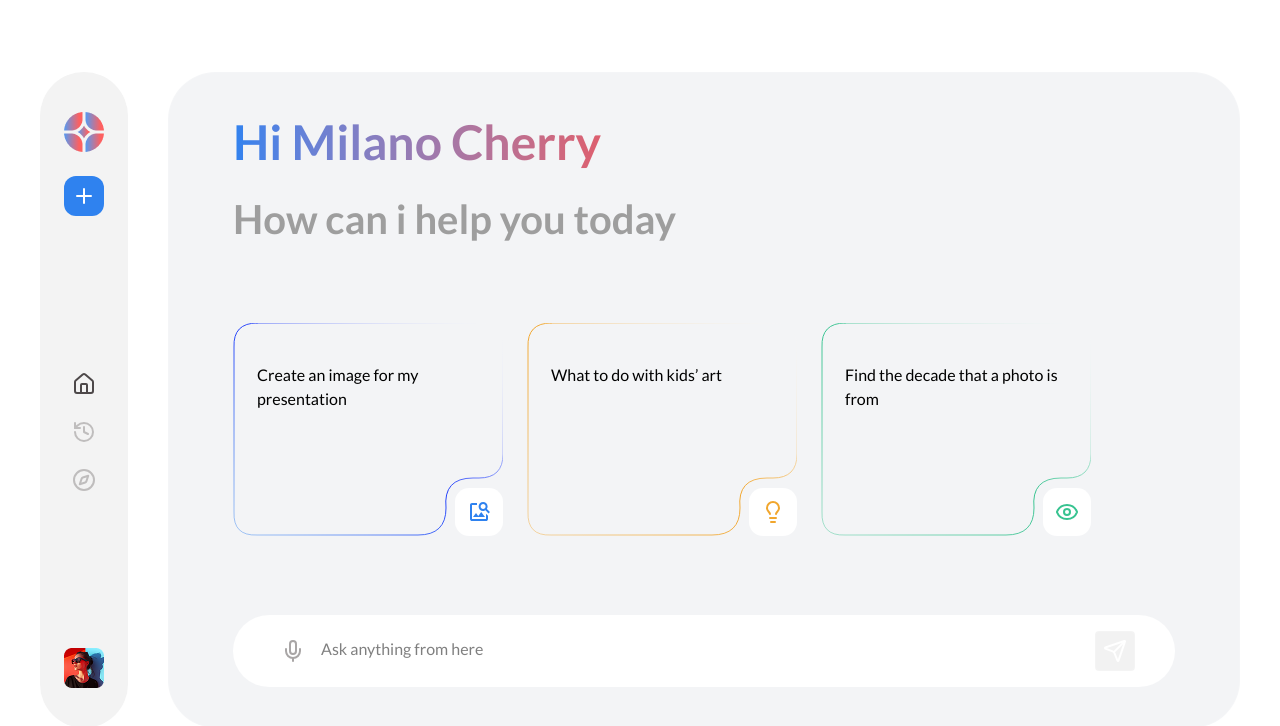
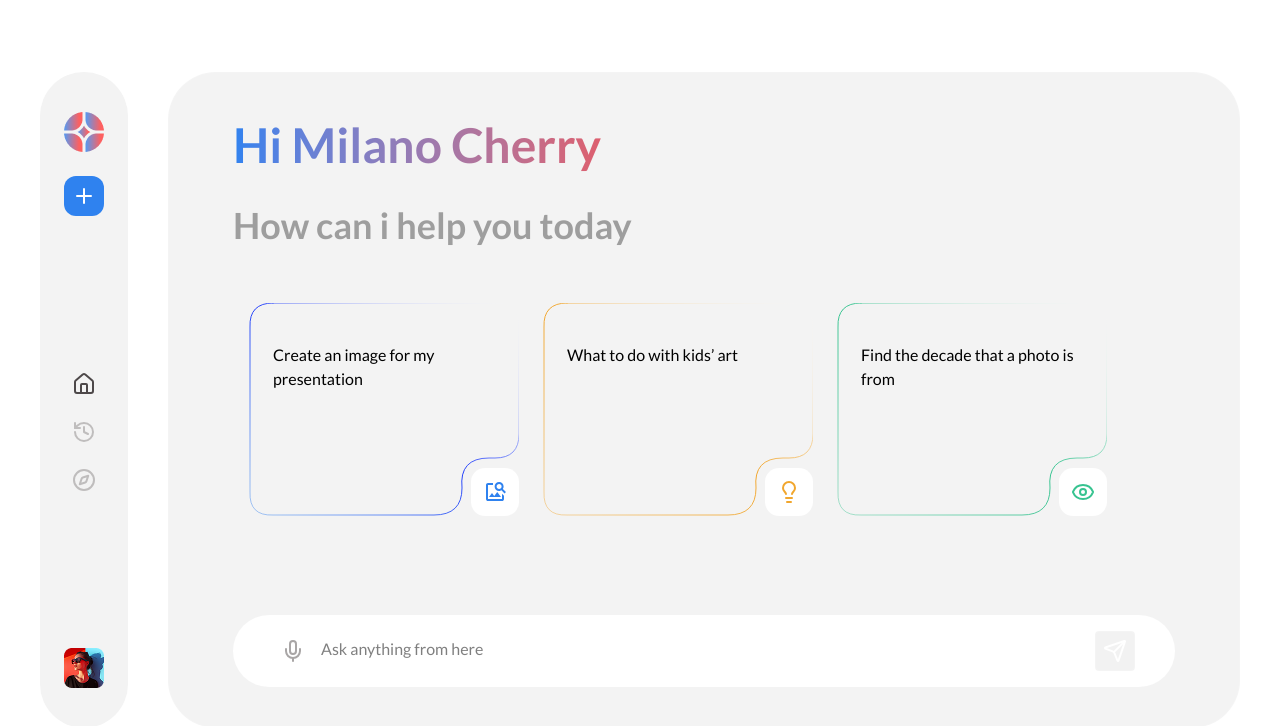
Before and after one commit to Kaliuzhnyi-Nazariy/chatbot_ui, a React (Vite) app: page / in a window 1280 px wide. Shown: the top 726 px of the page. Built offline with nearby package versions, Linux system fonts and the light colour scheme.

Commit message:
style: add colors and change values in components form root colors

```diff
--- a/src/Components/Chat/ChatContainer.tsx
+++ b/src/Components/Chat/ChatContainer.tsx
@@ -10,15 +10,20 @@ const ChatContainer = () => {
   return (
     <div
       className={clsx(
-        "bg-gray-100 py-5 px-8 lg:py-10 lg:px-16 border border-white/10 rounded-[48px] flex flex-col gap-3 lg:gap-10 h-full min-h-0 overflow-y-auto overflow-hidden lg:flex-1 ",
-        messages.length === 0 && " justify-between",
+        "bg-(--neutral100) border border-white/10 rounded-[48px]",
+        "flex flex-col justify-between h-full min-h-0 lg:flex-1",
+        "py-4 px-8 lg:py-10 lg:px-16 lg:gap-10",
+        "overflow-hidden",
       )}
     >
-      {messages.length > 0 ? (
-        <MessagesList messages={messages} isTyping={isTyping} />
-      ) : (
-        <EmptyState addMessage={addMessage} />
-      )}
+      <div className="overflow-y-auto flex flex-col h-full">
+        {/* <div className="h-full grid grid-rows-[auto_1fr] overflow-y-auto"> */}
+        {messages.length > 0 ? (
+          <MessagesList messages={messages} isTyping={isTyping} />
+        ) : (
+          <EmptyState addMessage={addMessage} />
+        )}
+      </div>
       <MessageInput addMessage={addMessage} isTyping={isTyping} />
     </div>
   );
--- a/src/Components/Chat/EmptyState.tsx
+++ b/src/Components/Chat/EmptyState.tsx
@@ -7,23 +7,26 @@ const EmptyState = ({ addMessage }: { addMessage: (data: string) => void }) => {
     <>
       <header className="flex flex-col gap-6">
         <h1
-          className="inline-block text-2xl sm:text-4xl lg:text-5xl lg:leading-14.5 font-bold
+          className="inline-block text-2xl sm:text-4xl lg:text-5xl lg:leading-16 font-bold
       bg-linear-to-r from-(--primary300) to-[#FF3B3B]
       bg-clip-text text-transparent from-0% to-50%  "
         >
           Hi Milano Cherry
         </h1>
-        <p className="lg:text-[40px] lg:leading-12 font-semibold text-(--neutral500) text-lg sm:text-2xl">
+        <p className="lg:text-4xl lg:leading-12 font-semibold text-(--neutral500) text-lg sm:text-2xl">
           How can i help you today
         </p>
       </header>
 
-      <div className="relative flex items-center justify-center p-0 bg-gray-100">
-        <div className="flex items-center justify-between w-full relative">
-          <ul className="hidden xl:grid grid-cols-3 items-center gap-6 relative">
-            <li
-              className="hover:cursor-pointer"
-              onClick={() => addMessage("Create an image for my presentation")}
+      <div className="relative flex-1 flex items-center justify-center overflow-x-hidden">
+        <div className="flex items-center justify-between w-full">
+          <ul className="hidden xl:grid grid-cols-3 items-center gap-6 px-4 ">
+            <li className="transition-all duration-200">
+              <button
+                type="button"
+                onClick={() =>
+                  addMessage("Create an image for my presentation")
+                }
               >
                 <PromptCard
                   message="Create an image for my presentation"
@@ -31,10 +34,12 @@ const EmptyState = ({ addMessage }: { addMessage: (data: string) => void }) => {
                   middleColor="#223FFA"
                   endColor="rgba(47,130,239,0.4)"
                 />
+              </button>
             </li>
-            <li
+            <li>
+              <button
+                type="button"
                 onClick={() => addMessage("What to do with kids’ art")}
-              className="hover:cursor-pointer"
               >
                 <PromptCard
                   message="What to do with kids’ art"
@@ -42,10 +47,14 @@ const EmptyState = ({ addMessage }: { addMessage: (data: string) => void }) => {
                   middleColor="#F1A62D"
                   endColor="#F1A62D66"
                 />
+              </button>
             </li>
-            <li
-              className="hover:cursor-pointer"
-              onClick={() => addMessage("Find the decade that a photo is from")}
+            <li>
+              <button
+                type="button"
+                onClick={() =>
+                  addMessage("Find the decade that a photo is from")
+                }
               >
                 <PromptCard
                   message="Find the decade that a photo is from"
@@ -53,46 +62,60 @@ const EmptyState = ({ addMessage }: { addMessage: (data: string) => void }) => {
                   middleColor="#37C390"
                   endColor="#37C39066"
                 />
+              </button>
             </li>
           </ul>
 
-          <ul className="flex flex-col mx-auto items-center gap-3 xl:hidden">
-            <li
-              className="bg bg-linear-to-tr from-[#2F82EF66] via-[#223FFA] to-[#ffffff99] p-px rounded-2xl hover:cursor-pointer"
-              onClick={() => addMessage("Create an image for my presentation")}
+          <ul className="flex flex-col mx-auto items-center gap-4 xl:hidden">
+            <li className="bg bg-linear-to-tr from-[#2F82EF66] via-[#223FFA] to-[#ffffff99] p-px rounded-2xl hover:cursor-pointer">
+              <button
+                className="bg-white px-2 py-1 rounded-2xl flex text-sm md:text-[16px] items-center justify-center gap-2 text-(--neutral700)"
+                onClick={() =>
+                  addMessage("Create an image for my presentation")
+                }
+                type="button"
               >
-              <div className="bg-white px-2 py-1 rounded-2xl flex text-[14px] md:text-[16px] items-center justify-center gap-2 text-(--neutral700)">
                 <FindPhoto />
                 <p>Create an image for my presentation</p>
-              </div>
+              </button>
             </li>
-            <li
-              className="bg bg-linear-to-tr from-[#F1A62D66] via-[#F1A62D] to-[#ffffff99] p-px rounded-2xl hover:cursor-pointer"
+            <li className="bg bg-linear-to-tr from-[#F1A62D66] via-[#F1A62D] to-[#ffffff99] p-px rounded-2xl hover:cursor-pointer">
+              <button
+                type="button"
+                className="bg-white px-2 py-1 rounded-2xl flex text-sm md:text-[16px] items-center justify-center gap-2 text-(--neutral700)"
                 onClick={() => addMessage("What to do with kids’ art")}
               >
-              <div className="bg-white px-2 py-1 rounded-2xl flex text-[14px] md:text-[16px] items-center justify-center gap-2 text-(--neutral700)">
                 <Lightbulb className="text-[#f1a62d] size-6" />
                 <p>What to do with kids’ art</p>
-              </div>
+              </button>
             </li>
-            <li
-              className="bg bg-linear-to-tr from-[#37C39066] via-[#37C390] to-[#ffffff99] p-px rounded-2xl hover:cursor-pointer"
-              onClick={() => addMessage("Find the decade that a photo is from")}
+            <li className="bg bg-linear-to-tr from-[#37C39066] via-[#37C390] to-[#ffffff99] p-px rounded-2xl hover:cursor-pointer">
+              <button
+                type="button"
+                onClick={() =>
+                  addMessage("Find the decade that a photo is from")
+                }
+                className="bg-white px-2 py-1 rounded-2xl flex text-sm md:text-[16px] items-center justify-center gap-2 text-(--neutral700)"
               >
-              <div className="bg-white px-2 py-1 rounded-2xl flex text-[14px] md:text-[16px] items-center justify-center gap-2 text-(--neutral700)">
                 <Eye className="text-[#37C390] size-6" />{" "}
                 <p>Find the decade that a photo is from</p>
-              </div>
+              </button>
             </li>
           </ul>
-
+        </div>
+      </div>
       <img
         src="/robot.png"
-            alt="walking robot wiht book"
-            className="absolute top-1/2 -right-22 -translate-y-1/2 min-w-95.75 h-113.25 min-h-0 hidden min-[1440px]:block"
+        alt="walking robot with book"
+        className="
+    absolute
+    top-1/2
+    -right-[11%]
+    -translate-1/2
+    hidden min-[1440px]:block
+    pointer-events-none
+  "
       />
-        </div>
-      </div>
     </>
   );
 };
--- a/src/Components/Chat/PromptCard/PromptCard.tsx
+++ b/src/Components/Chat/PromptCard/PromptCard.tsx
@@ -12,7 +12,7 @@ const PromptCard = ({
   endColor: string;
 }) => {
   return (
-    <div className="w-67.5 relative">
+    <div className="w-67.5 relative hover:scale-110 active:scale-110 transition-transform duration-200 text-start">
       <Bubble middleColor={middleColor} endColor={endColor} />
       <div className="absolute w-full h-full top-0 left-0">
         <p className="absolute top-10 left-6 w-55.5">{message}</p>
--- a/src/Components/Sidebar/Sidebar.tsx
+++ b/src/Components/Sidebar/Sidebar.tsx
@@ -2,7 +2,7 @@ import { Compass, History, House, Plus } from "lucide-react";
 
 const Sidebar = () => {
   return (
-    <aside className="w-full lg:w-22 bg-[#f3f3f3] flex lg:flex-col px-3 py-5 lg:px-6 lg:py-10 rounded-full justify-between">
+    <aside className="w-full lg:w-22 bg-(--neutral100) flex lg:flex-col px-3 py-5 lg:px-6 lg:py-10 rounded-full justify-between">
       <div className="flex lg:flex-col gap-2 lg:gap-6">
         <img src="/chat_icon.png" alt="chat icon" className="size-10" />
         <button className="rounded-xl p-2 size-10 bg-(--primary300) cursor-pointer">
@@ -13,17 +13,17 @@ const Sidebar = () => {
       <ul className="flex lg:flex-col gap-1 lg:gap-2">
         <li>
           <button className="size-10 flex items-center justify-center">
-            <House className="text-[#4d4849]" />
+            <House className="text-(--icon)" />
           </button>
         </li>
         <li>
           <button className="size-10 flex items-center justify-center">
-            <History className="size-6 text-[#bfbdbd] hover:text-[#4d4849] cursor-pointer transition-colors duration-250" />
+            <History className="size-6 text-(--inactiveicon) hover:text-(--icon) cursor-pointer transition-colors duration-250" />
           </button>
         </li>
         <li>
           <button className="size-10 flex items-center justify-center">
-            <Compass className="size-6 text-[#bfbdbd] hover:text-[#4d4849] cursor-pointer transition-colors duration-250" />
+            <Compass className="size-6 text-(--inactiveicon) hover:text-(--icon) cursor-pointer transition-colors duration-250" />
           </button>
         </li>
       </ul>
--- a/src/index.css
+++ b/src/index.css
@@ -16,7 +16,7 @@
   --secondary500: #8c7600;
   --secondary-alpha10: #ffd700;
 
-  --neutral100: #ffffff;
+  --neutral100: #f3f3f3;
   --neutral200: #e7e7e7;
   --neutral300: #cecece;
   --neutral400: #b6b6b6;
@@ -64,6 +64,10 @@
   --spacing-8: 40;
   --spacing-9: 48;
   --spacing-10: 56;
+
+  /* icons color */
+  --inactiveicon: #bfbdbd;
+  --icon: #4d4849;
 }
 
 body {
```
Lines whose indentation alone changed are shown as unchanged.
